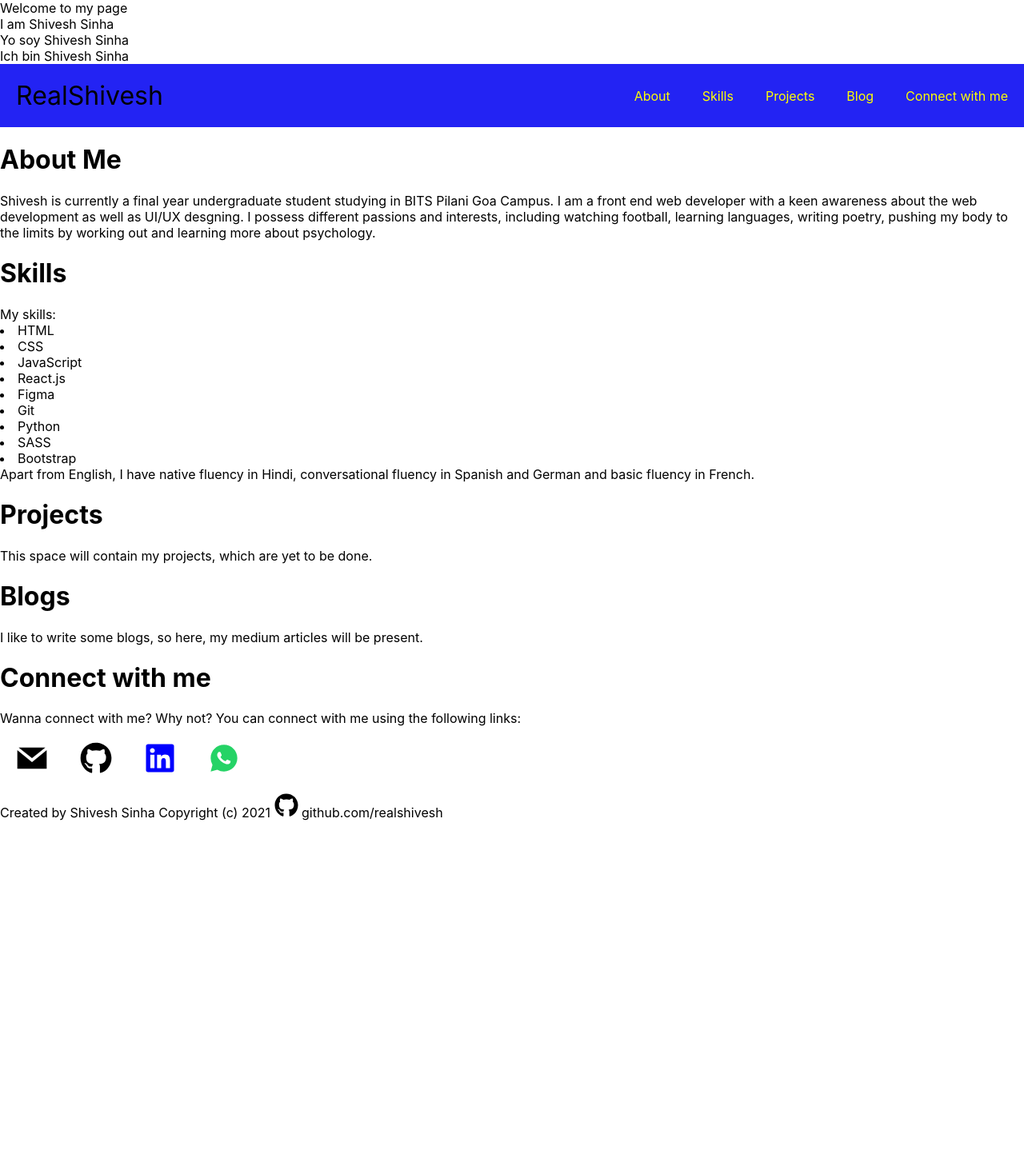
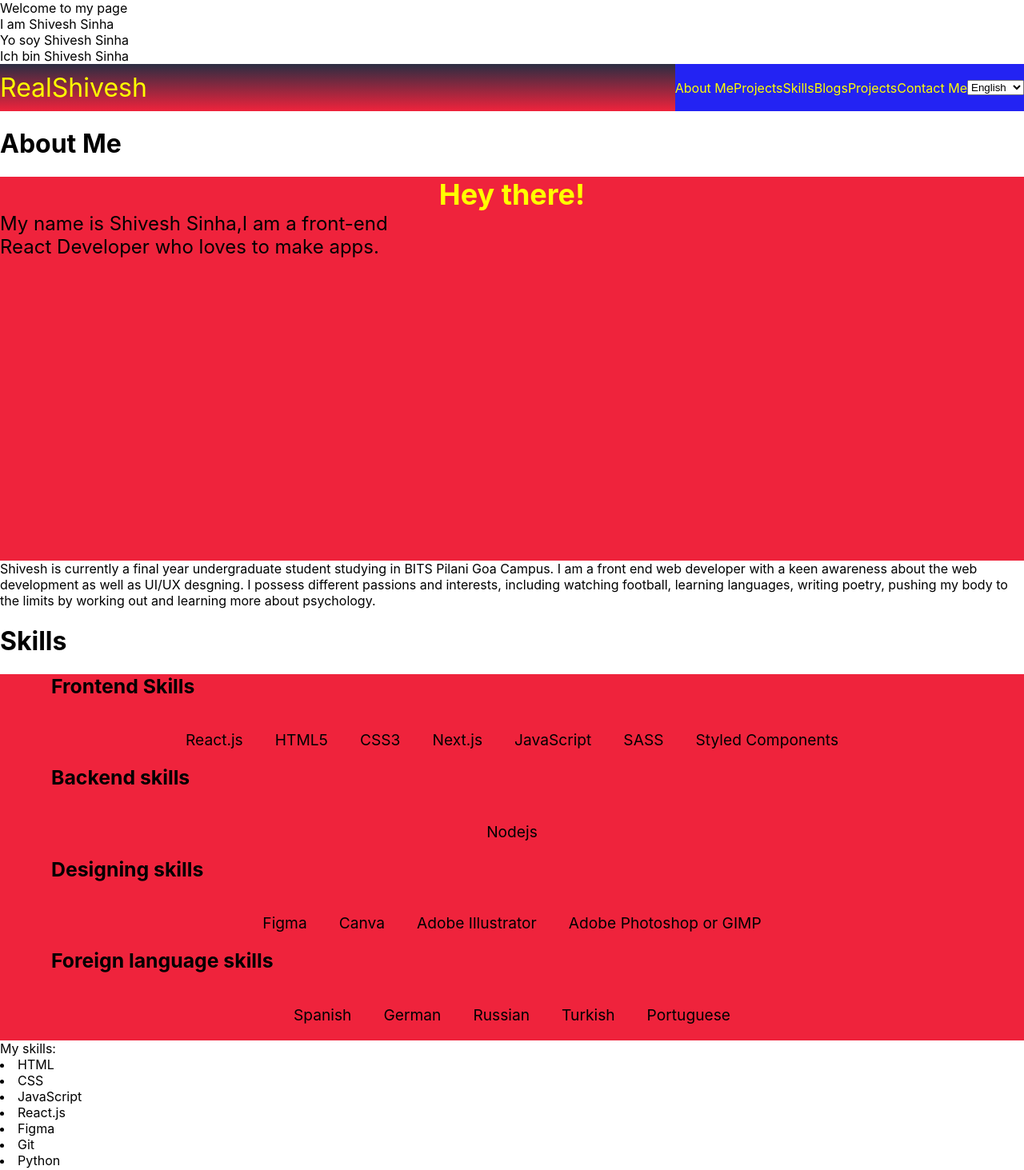
Before and after one commit to RealShivesh/portfolio, a React (Create React App) app: page / in a window 1280 px wide. Shown: the top 1463 px of the page at 80% size. Before the commit the page ends 1026 px from the top, so only its background shows below. Built offline with nearby package versions, Linux system fonts and the light colour scheme.

Commit message:
updates the components and props

```diff
--- a/src/App.js
+++ b/src/App.js
@@ -3,11 +3,14 @@ import { RiWhatsappFill } from 'react-icons/ri'
 import { FaGithub, FaLinkedin } from 'react-icons/fa'
 import { GrMail } from 'react-icons/gr'
 import styled from 'styled-components'
-
-const NavMenuButton = styled.a`
-  color: yellow;
-  text-decoration: none;
-`
+import {
+  About,
+  ContactMe,
+  Footer,
+  Navigation,
+  Projects,
+  Skills,
+} from './components'
 
 function App() {
   return (
@@ -18,27 +21,9 @@ function App() {
         <div>Yo soy Shivesh Sinha</div>
         <div>Ich bin Shivesh Sinha</div>
       </header>
-      <nav>
-        <div className="nav-header">RealShivesh</div>
-        <div className="nav-menu">
-          <NavMenuButton href="#about" className="items">
-            About
-          </NavMenuButton>
-          <NavMenuButton href="#skills" className="items">
-            Skills
-          </NavMenuButton>
-          <NavMenuButton href="#projects" className="items">
-            Projects
-          </NavMenuButton>
-          <NavMenuButton href="#blog" className="items">
-            Blog
-          </NavMenuButton>
-          <NavMenuButton href="#contactme" className="items">
-            Connect with me
-          </NavMenuButton>
-        </div>
-      </nav>
+      <Navigation />
       <h1 id="about">About Me</h1>
+      <About />
       <section>
         Shivesh is currently a final year undergraduate student studying in BITS
         Pilani Goa Campus. I am a front end web developer with a keen awareness
@@ -48,6 +33,7 @@ function App() {
         learning more about psychology.
       </section>
       <h1 id="skills">Skills</h1>
+      <Skills />
       <section>
         My skills:
         <li>HTML</li>
@@ -63,6 +49,7 @@ function App() {
         fluency in Spanish and German and basic fluency in French.
       </section>
       <h1 id="projects">Projects</h1>
+      <Projects />
       <section>
         This space will contain my projects, which are yet to be done.
       </section>
@@ -71,6 +58,7 @@ function App() {
         I like to write some blogs, so here, my medium articles will be present.
       </section>
       <h1 id="contactme">Connect with me</h1>
+      <ContactMe />
       <section>
         Wanna connect with me? Why not? You can connect with me using the
         following links:
@@ -81,10 +69,7 @@ function App() {
           <RiWhatsappFill size={40} fill={'#25D366'} style={{ padding: 20 }} />
         </div>
       </section>
-      <footer>
-        Created by Shivesh Sinha Copyright (c) 2021 <FaGithub size={30} />{' '}
-        github.com/realshivesh
-      </footer>
+      <Footer />
     </div>
   )
 }
--- a/src/components/About.jsx
+++ b/src/components/About.jsx
@@ -1,4 +1,3 @@
-import Image from 'next/image'
 import styled from 'styled-components'
 
 const Section = styled.section`
@@ -30,8 +29,8 @@ export const About = () => {
         </div>
         <div>
           <Paragraph>
-                        My name is Shivesh Sinha,I am a front-end React
-                        Developer who loves to make apps.
+            My name is Shivesh Sinha,I am a front-end React Developer who loves
+            to make apps.
           </Paragraph>
         </div>
       </Section>
--- a/src/components/ContactMe.jsx
+++ b/src/components/ContactMe.jsx
@@ -11,7 +11,7 @@ const Social = styled.div`
   }
 `
 
-export default function ContactMe() {
+export const ContactMe = () => {
   return (
     <>
       <div>Feel free to connect with me here.</div>
--- a/src/components/Footer.jsx
+++ b/src/components/Footer.jsx
@@ -1,4 +1,5 @@
 import styled from 'styled-components'
+import { FaGithub } from 'react-icons/fa'
 
 const FootRow = styled.footer`
   display: flex;
@@ -8,19 +9,16 @@ const FootRow = styled.footer`
   border-top: 1px solid #eaeaea;
   justify-content: center;
   background: #8d99ae;
-`
-
-const FootNote = styled.div`
-    display: flex;
-    justify-content: center;
-    margin: 10px 0;
+  text-align: center;
 `
 
 export const Footer = () => {
+  const CurrentYear = new Date().getFullYear()
   return (
     <>
       <FootRow>
-                <FootNote>Made by Shivesh Sinha.</FootNote>
+        Created by Shivesh Sinha Copyright (c) {CurrentYear}{' '}
+        <FaGithub size={30} /> github.com/realshivesh
       </FootRow>
     </>
   )
--- a/src/components/Navigation.jsx
+++ b/src/components/Navigation.jsx
@@ -1,4 +1,3 @@
-import { Link } from 'react-router-dom'
 import styled from 'styled-components'
 
 const NavBar = styled.header`
@@ -23,12 +22,6 @@ const Brand = styled.div`
 const MenuBar = styled.nav`
   display: flex;
   justify-content: flex-end;
-  & a {
-    margin: 20px;
-  }
-  @media only screen and (max-width: 768px) {
-    display: none;
-  }
 `
 
 const MenuButton = styled.button`
@@ -40,19 +33,25 @@ const MenuButton = styled.button`
   }
 `
 
+const NavMenuButton = styled.a`
+  color: yellow;
+  text-decoration: none;
+`
+
 export const Navigation = () => {
   return (
     <>
       <NavBar>
         <Brand>
-          <Link href="/">RealShivesh</Link>
+          <NavMenuButton href="/">RealShivesh</NavMenuButton>
         </Brand>
         <MenuBar>
-          <Link href="About"> About Me </Link>
-          <Link href="Projects"> Projects </Link>
-          <Link href="Skills"> Skills </Link>
-          <Link href="#"> Blogs </Link>
-          <Link href="ContactMe"> Contact Me </Link>
+          <NavMenuButton href="#about"> About Me </NavMenuButton>
+          <NavMenuButton href="#projects"> Projects </NavMenuButton>
+          <NavMenuButton href="#skills"> Skills </NavMenuButton>
+          <NavMenuButton href="#"> Blogs </NavMenuButton>
+          <NavMenuButton href="#projects"> Projects </NavMenuButton>
+          <NavMenuButton href="#contactme"> Contact Me </NavMenuButton>
           <select name="Select Language" id="language">
             <option value="en">English</option>
             <option value="de">Deutsch</option>
--- /dev/null
+++ b/src/components/index.js
@@ -0,0 +1,8 @@
+import { About } from './About'
+import { Navigation } from './Navigation'
+import { Skills } from './Skills'
+import { Footer } from './Footer'
+import { Projects } from './Projects'
+import { ContactMe } from './ContactMe'
+
+export { About, Navigation, Skills, Footer, Projects, ContactMe }
```
Also changed, not shown: src/components/Projects.jsx (indentation only), src/components/Skills.jsx (indentation only). Lines whose indentation alone changed are shown as unchanged.
